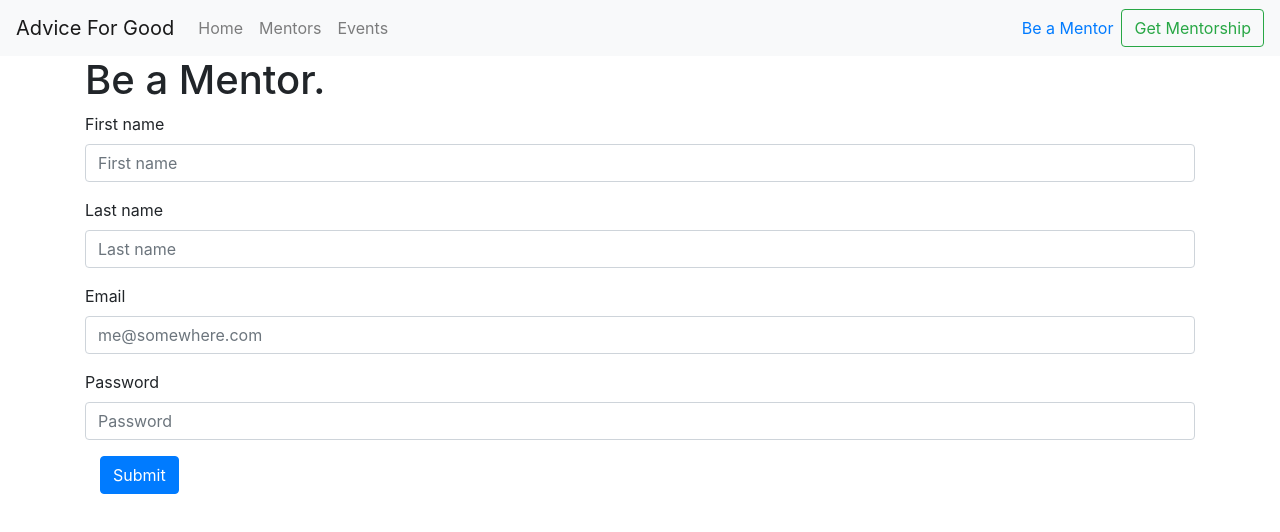
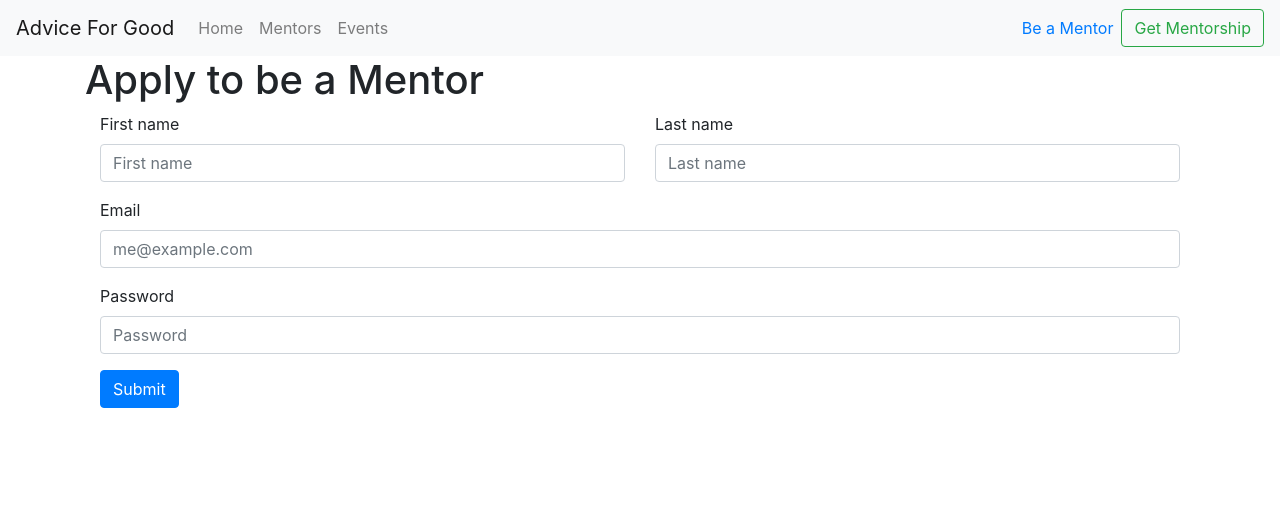
Before and after one commit to itsthechad/adviceforgood, a React (Create React App) app: page /mentor-apply in a window 1280 px wide. Shown: the top 532 px of the page. Built offline with nearby package versions, Linux system fonts and the light colour scheme.

Commit message:
Neatened up signup form a bit.

```diff
--- a/src/pages/MenteeSignup.js
+++ b/src/pages/MenteeSignup.js
@@ -4,7 +4,7 @@ import classnames from 'classnames';
 // Components
 import Page from '../components/Page';
 
-export default class Home extends Component {
+export default class MenteeSignup extends Component {
     constructor() {
         super();
 
@@ -27,8 +27,15 @@ export default class Home extends Component {
             <Page>
                 <h1>Sign Up. Do Good.</h1>
 
-                <form className={ classnames('container', { 'was-validated': wasValidated }) } id="needs-validation" noValidate ref={ (c) => { this.form = c; } }>
+                {/* Form */}
+                <form
+                    className={ classnames('container', { 'was-validated': wasValidated }) }
+                    id="needs-validation"
+                    noValidate
+                    ref={ (c) => { this.form = c; } }>
+
                     <div className="row">
+                        {/* First Name */}
                         <div className="col-md-6 mb-3">
                             <label htmlFor="validationCustom01">First name</label>
                             <input
@@ -37,13 +44,14 @@ export default class Home extends Component {
                                 value={ firstName }
                                 type="text"
                                 className="form-control"
-                                id="validationCustom01"
                                 placeholder="First name"
                                 required />
                             <div className="invalid-feedback">
                                 Please provide your first name.
                             </div>
                         </div>
+
+                        {/* Last Name */}
                         <div className="col-md-6 mb-3">
                             <label htmlFor="validationCustom02">Last name</label>
                             <input
@@ -52,7 +60,6 @@ export default class Home extends Component {
                                 value={ lastName }
                                 type="text"
                                 className="form-control"
-                                id="validationCustom02"
                                 placeholder="Last name"
                                 required />
                             <div className="invalid-feedback">
@@ -60,6 +67,8 @@ export default class Home extends Component {
                             </div>
                         </div>
                     </div>
+
+                    {/* Email */}
                     <div className="row">
                         <div className="col-md-12 mb-3">
                             <label htmlFor="validationCustom03">Email</label>
@@ -69,14 +78,15 @@ export default class Home extends Component {
                                 value={ email }
                                 type="email"
                                 className="form-control"
-                                id="validationCustom03"
-                                placeholder="me@somewhere.com"
+                                placeholder="me@example.com"
                                 required />
                             <div className="invalid-feedback">
                                 Please provide a valid email.
                             </div>
                         </div>
                     </div>
+
+                    {/* Password  */}
                     <div className="row">
                         <div className="col-md-12 mb-3">
                             <label htmlFor="validationCustom05">Password</label>
@@ -86,7 +96,6 @@ export default class Home extends Component {
                                 value={ password }
                                 type="password"
                                 className="form-control"
-                                id="validationCustom05"
                                 placeholder="Password"
                                 required
                                 minLength="6"
@@ -96,7 +105,15 @@ export default class Home extends Component {
                             </div>
                         </div>
                     </div>
-                    <button className="btn btn-primary" type="submit" onClick={ this.onSubmit }>Submit</button>
+
+                    {/* Submit */}
+                    <button
+                        className="btn btn-primary"
+                        type="submit"
+                        onClick={ this.onSubmit }>
+                        Submit
+                    </button>
+
                 </form>
             </Page>
         );
--- a/src/pages/MentorApply.js
+++ b/src/pages/MentorApply.js
@@ -4,7 +4,7 @@ import classnames from 'classnames';
 // Components
 import Page from '../components/Page';
 
-export default class Home extends Component {
+export default class MentorApply extends Component {
     constructor() {
         super();
 
@@ -25,10 +25,18 @@ export default class Home extends Component {
 
         return (
             <Page>
-                <h1>Be a Mentor.</h1>
+                <h1>Apply to be a Mentor</h1>
 
-                <form className={ classnames('container', { 'was-validated': wasValidated }) } id="needs-validation" noValidate ref={ (c) => { this.form = c; } }>
-                    <div className="row mb-3">
+                {/* Form */}
+                <form
+                    className={ classnames('container', { 'was-validated': wasValidated }) }
+                    id="needs-validation"
+                    noValidate
+                    ref={ (c) => { this.form = c; } }>
+
+                    <div className="row">
+                        {/* First Name */}
+                        <div className="col-md-6 mb-3">
                             <label htmlFor="validationCustom01">First name</label>
                             <input
                                 name="firstName"
@@ -36,14 +44,15 @@ export default class Home extends Component {
                                 value={ firstName }
                                 type="text"
                                 className="form-control"
-                            id="validationCustom01"
                                 placeholder="First name"
                                 required />
                             <div className="invalid-feedback">
                                 Please provide your first name.
                             </div>
                         </div>
-                    <div className="row mb-3">
+
+                        {/* Last Name */}
+                        <div className="col-md-6 mb-3">
                             <label htmlFor="validationCustom02">Last name</label>
                             <input
                                 name="lastName"
@@ -51,14 +60,17 @@ export default class Home extends Component {
                                 value={ lastName }
                                 type="text"
                                 className="form-control"
-                            id="validationCustom02"
                                 placeholder="Last name"
                                 required />
                             <div className="invalid-feedback">
                                 Please provide your last name.
                             </div>
                         </div>
-                    <div className="row mb-3">
+                    </div>
+
+                    {/* Email */}
+                    <div className="row">
+                        <div className="col-md-12 mb-3">
                             <label htmlFor="validationCustom03">Email</label>
                             <input
                                 name="email"
@@ -66,14 +78,17 @@ export default class Home extends Component {
                                 value={ email }
                                 type="email"
                                 className="form-control"
-                            id="validationCustom03"
-                            placeholder="me@somewhere.com"
+                                placeholder="me@example.com"
                                 required />
                             <div className="invalid-feedback">
                                 Please provide a valid email.
                             </div>
                         </div>
-                    <div className="row mb-3">
+                    </div>
+
+                    {/* Password  */}
+                    <div className="row">
+                        <div className="col-md-12 mb-3">
                             <label htmlFor="validationCustom05">Password</label>
                             <input
                                 name="password"
@@ -81,7 +96,6 @@ export default class Home extends Component {
                                 value={ password }
                                 type="password"
                                 className="form-control"
-                            id="validationCustom05"
                                 placeholder="Password"
                                 required
                                 minLength="6"
@@ -90,7 +104,16 @@ export default class Home extends Component {
                                 Please provide a password of 6 to 20 characters.
                             </div>
                         </div>
-                    <button className="btn btn-primary" type="submit" onClick={ this.onSubmit }>Submit</button>
+                    </div>
+
+                    {/* Submit */}
+                    <button
+                        className="btn btn-primary"
+                        type="submit"
+                        onClick={ this.onSubmit }>
+                        Submit
+                    </button>
+
                 </form>
             </Page>
         );
```
Lines whose indentation alone changed are shown as unchanged.
